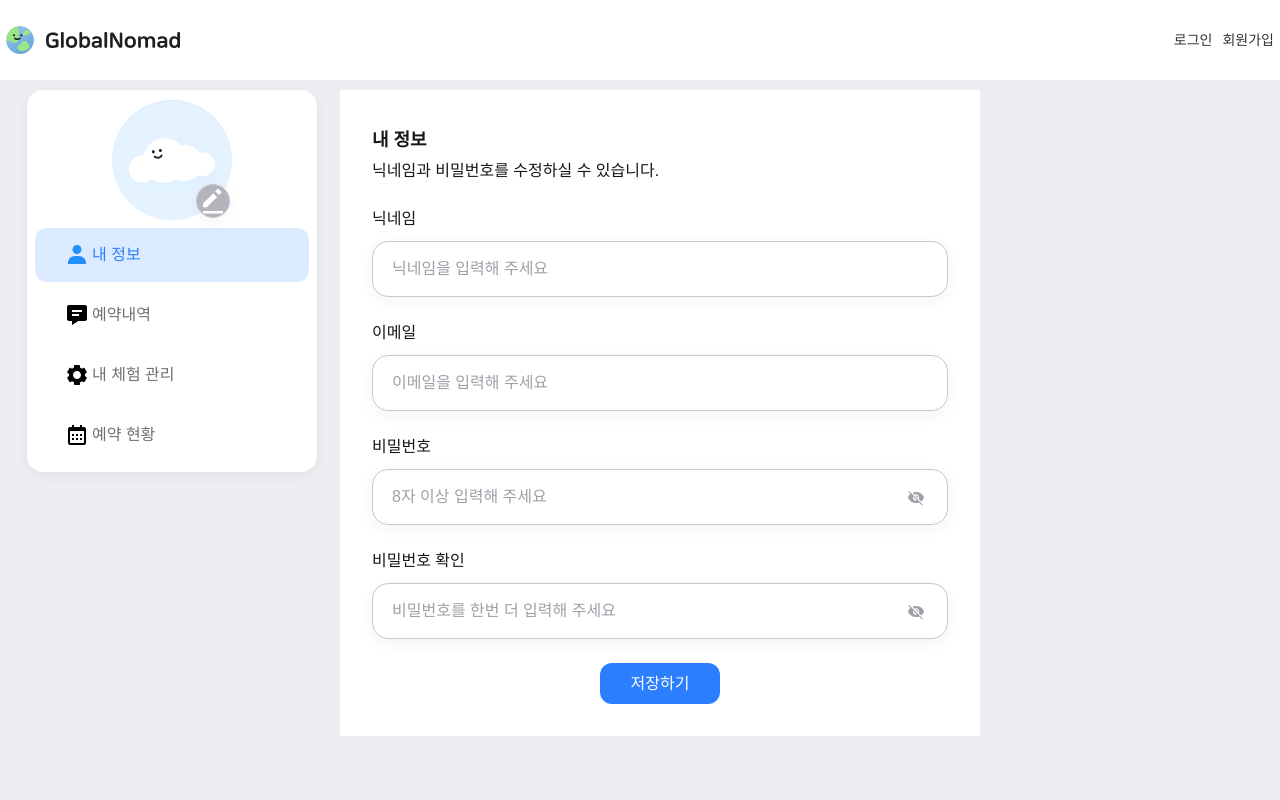
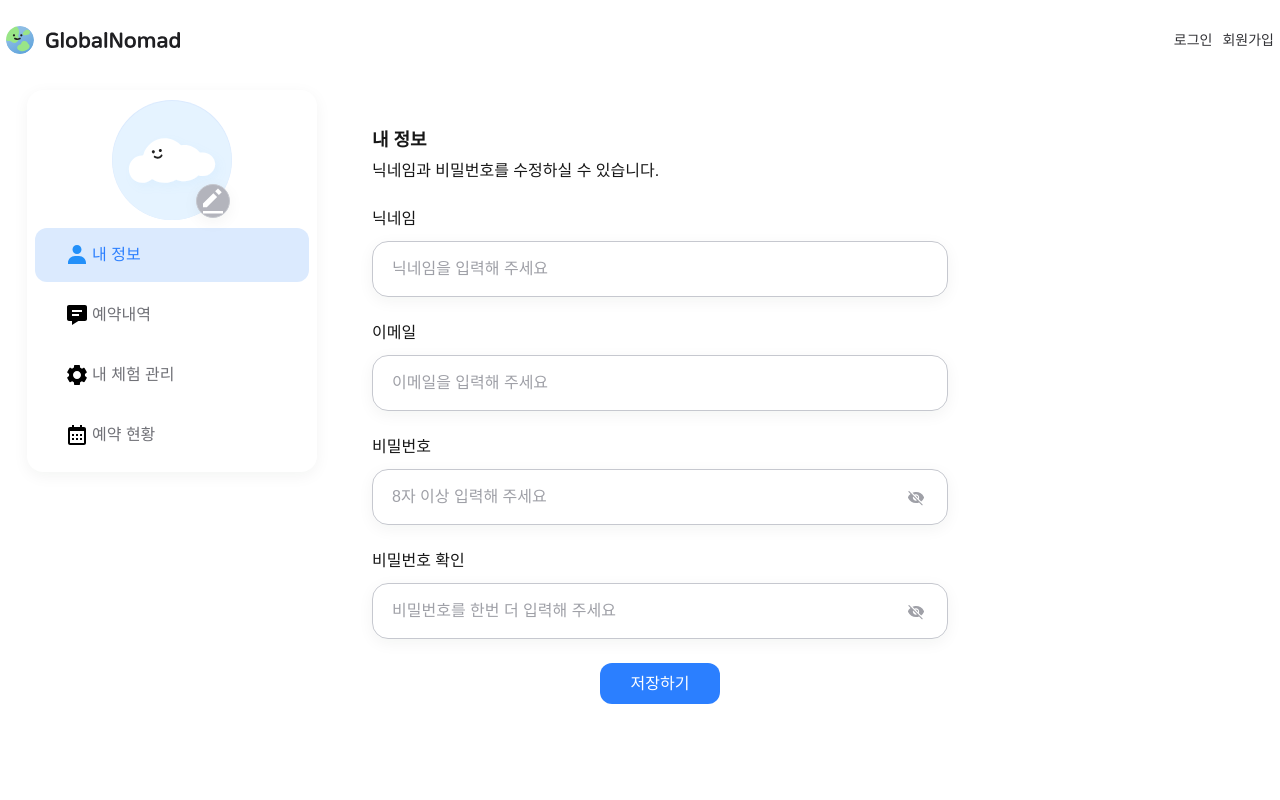
Before and after one commit to yuwonkyu/codenomad, a Next.js app: page /profile/info in a window 1280 px wide. Shown: the top 800 px of the page. Built offline with nearby package versions, Linux system fonts and the light colour scheme; a web font is replaced by a local one.

Commit message:
🎨 style: profile 페이지 배경색 수정

```diff
--- a/src/app/profile/layout.tsx
+++ b/src/app/profile/layout.tsx
@@ -15,7 +15,7 @@ export default function MyLayout({ children }: { children: React.ReactNode }) {
         max-w-full md:max-w-5xl lg:max-w-7xl
         mx-auto px-4 md:px-8 lg:px-16 py-10
         gap-8 md:gap-12
-        min-h-screen bg-gray-50
+        min-h-screen bg-white
       '
     >
       {/* 모바일: 메뉴만 보이고 클릭 시 children 보임, PC: 기존대로 */}
```
